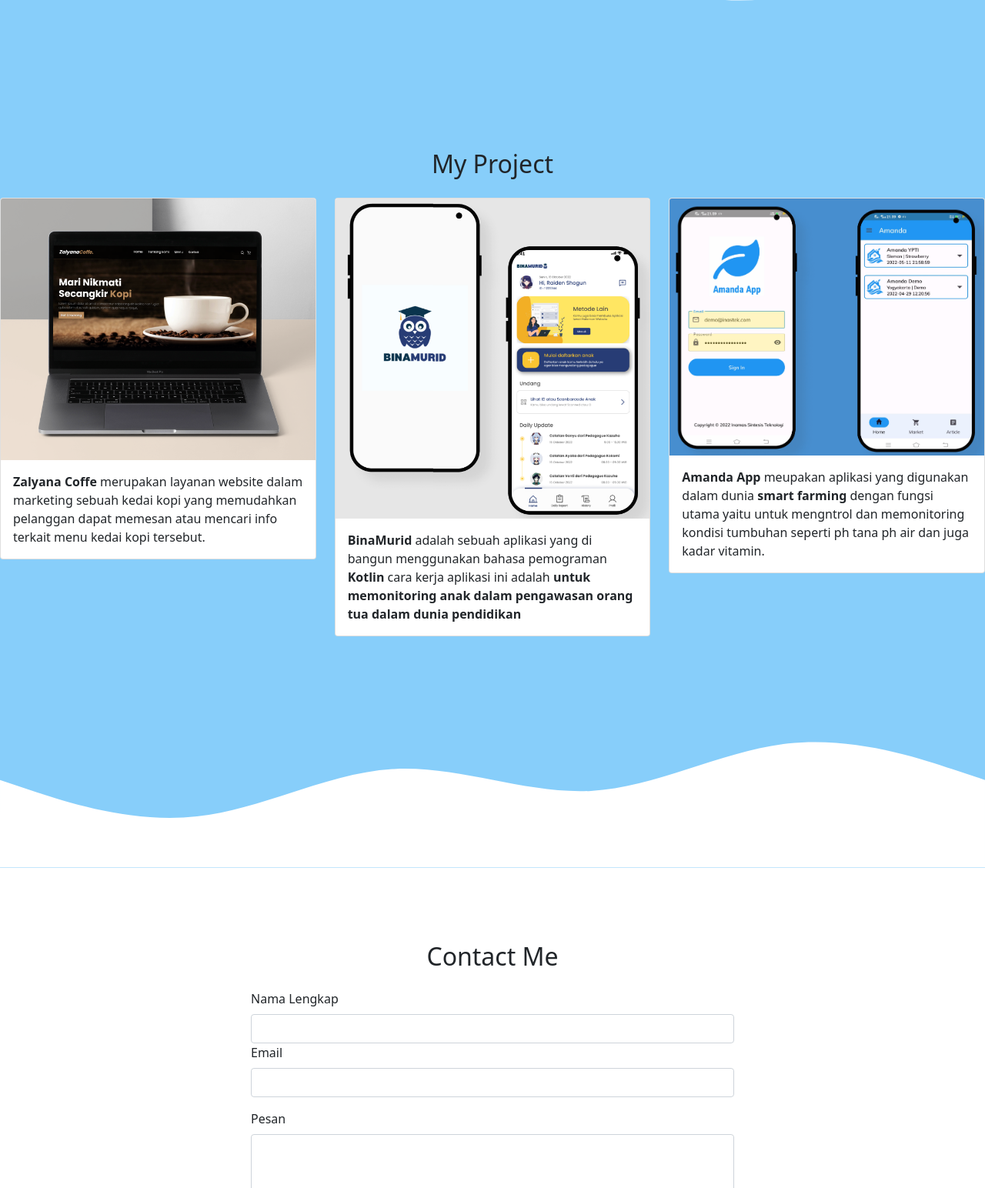
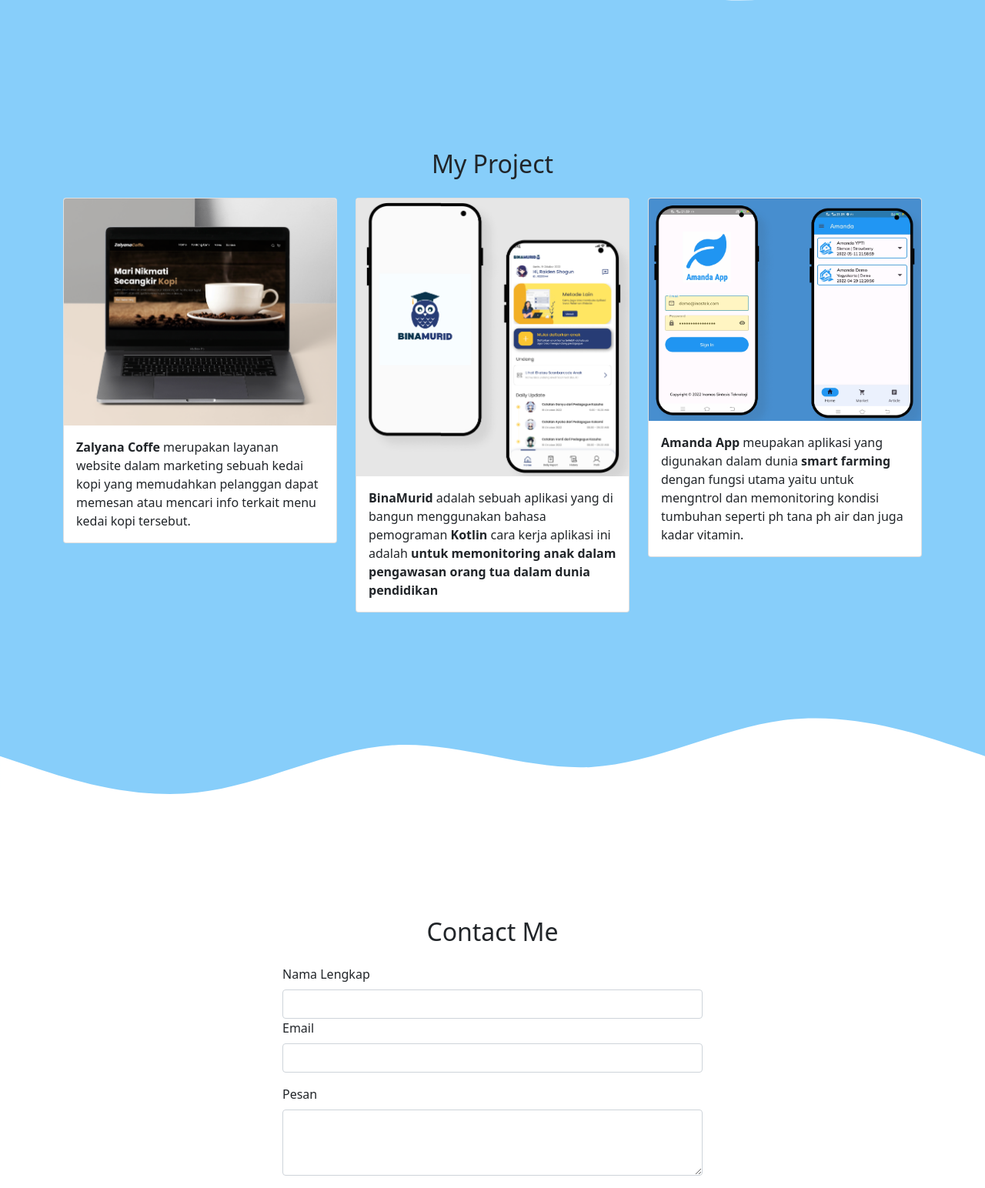
Before and after one commit to mohrizalyulianto01/RizalYulianto.Portfolio, a plain HTML site: page index.html in a window 1280 px wide. Shown: the part 1256-2800 px from the top of the page at 77% size. Drawn offline with nearby package versions, Linux system fonts and the light colour scheme.

Commit message:
menambahkan AOS dan memperbaiki tampilan

```diff
--- a/index.html
+++ b/index.html
@@ -16,6 +16,9 @@
     <!-- My icons -->
     <script src="https://unpkg.com/feather-icons"></script>
 
+    <!-- AOS -->
+    <link rel="stylesheet" href="https://unpkg.com/aos@next/dist/aos.css" />
+
 
     <!-- My Style -->
     <link rel="stylesheet" href="style.css" />
@@ -26,7 +29,7 @@
     <!-- Navbar start -->
     <nav class="navbar navbar-expand-lg navbar-dark shadow fixed-top" style="background-color: #2196f3;">
       <div class="container">
-        <a class="navbar-brand" href="#">JadiKoding.com</a>
+        <a class="navbar-brand" href="#">JadiK<i data-feather="code"></i>ding.com</a>
         <button
           class="navbar-toggler"
           type="button"
@@ -87,13 +90,13 @@
           </div>
         </div>
         <div class="row justify-content-center fs-5 text-center">
-          <div class="col-md-4">
+          <div class="col-md-4" data-aos="fade-up-right" data-aos-duration="1000">
             <p>
-              Hallo nama lengkap saya Mohamad Rizal Yulianto saya merupakan
+              Hallo nama lengkap saya <strong>Mohamad Rizal Yulianto </strong> saya merupakan
               mahasiswa program studi sistem informasi Univeristas Ahmad Dahlan
             </p>
           </div>
-          <div class="col-md-4">
+          <div class="col-md-4" data-aos="fade-up-left" data-aos-duration="1000" data-aos-delay="200">
             <p>
               Saya merupakan seseorang yang tertarik dalam bidang
               <strong>programmer</strong>
@@ -117,15 +120,15 @@
 
     <!-- project start -->
     <section id="project">
-      <div class="countainer">
+      <div class="container">
         <div class="row text-center mb-3">
           <div class="col">
             <h2>My Project</h2>
           </div>
         </div>
         <div class="row">
-          <div class="col-md-4 mb-3">
-            <div class="card">
+          <div class="col-sm-4 mb-3">
+            <div class="card" data-aos="flip-left" data-aos-duration="500">
               <img
                 src="img/project/zalyana coffe.png"
                 class="card-img-top"
@@ -140,8 +143,8 @@
               </div>
             </div>
           </div>
-          <div class="col-md-4 mb-3">
-            <div class="card">
+          <div class="col-sm-4 mb-3">
+            <div class="card" data-aos="flip-left" data-aos-duration="500" data-aos-delay="100">
               <img
                 src="img/project/binamurid app.png"
                 class="card-img-top"
@@ -160,8 +163,8 @@
               </div>
             </div>
           </div>
-          <div class="col-md-4 mb-3">
-            <div class="card">
+          <div class="col-sm-4 mb-3">
+            <div class="card" data-aos="flip-left" data-aos-duration="500" data-aos-delay="200">
               <img
                 src="img/project/amanda-app.png"
                 class="card-img-top"
@@ -191,7 +194,7 @@
 
     <!-- Contact start -->
     <section id="contact">
-      <div class="countainer">
+      <div class="container">
         <div class="row text-center mb-3">
           <div class="col">
             <h2>Contact Me</h2>
@@ -232,8 +235,8 @@
                 />
               </div>
               <div class="mb-3">
-                <label for="exampleFormControlTextarea1" class="form-label">Pesan</label>
-                <textarea class="form-control" id="exampleFormControlTextarea1" rows="3" name="pesan"></textarea>
+                <label for="pesan" class="form-label">Pesan</label>
+                <textarea class="form-control" id="pesan" rows="3" name="pesan"></textarea>
               </div>
 
               <button type="submit" class="btn btn-kirim" style="background-color:#2196f3; color: #ffff;" >Kirim</button>
@@ -246,8 +249,9 @@
           </div>
         </div>
       </div>
-      <svg xmlns="http://www.w3.org/2000/svg" viewBox="0 0 1440 320"><path fill="#2196f3" fill-opacity="1" d="M0,32L48,42.7C96,53,192,75,288,90.7C384,107,480,117,576,133.3C672,149,768,171,864,181.3C960,192,1056,192,1152,160C1248,128,1344,64,1392,32L1440,0L1440,320L1392,320C1344,320,1248,320,1152,320C1056,320,960,320,864,320C768,320,672,320,576,320C480,320,384,320,288,320C192,320,96,320,48,320L0,320Z"></path></svg>
     </section>
+    <svg xmlns="http://www.w3.org/2000/svg" viewBox="0 0 1440 320"><path fill="#2196f3" fill-opacity="1" d="M0,32L48,42.7C96,53,192,75,288,90.7C384,107,480,117,576,133.3C672,149,768,171,864,181.3C960,192,1056,192,1152,160C1248,128,1344,64,1392,32L1440,0L1440,320L1392,320C1344,320,1248,320,1152,320C1056,320,960,320,864,320C768,320,672,320,576,320C480,320,384,320,288,320C192,320,96,320,48,320L0,320Z"></path></svg>
+
     <!-- Contact end -->
 
     <!-- footer start -->
@@ -267,6 +271,13 @@
       integrity="sha384-MrcW6ZMFYlzcLA8Nl+NtUVF0sA7MsXsP1UyJoMp4YLEuNSfAP+JcXn/tWtIaxVXM"
       crossorigin="anonymous"
     ></script>
+
+    <!-- AOS start -->
+    <script src="https://unpkg.com/aos@next/dist/aos.js"></script>
+    <script>
+      AOS.init();
+    </script>
+    <!-- AOS end -->
 
     <!-- input form spredsheet  -->
     <script>
```
